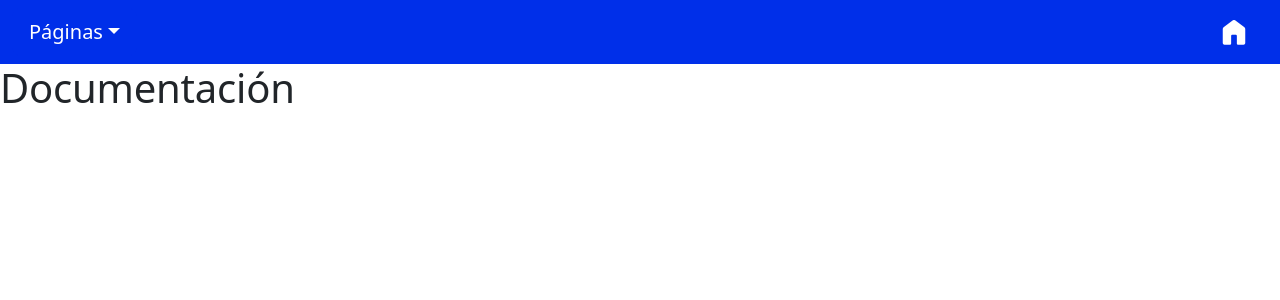
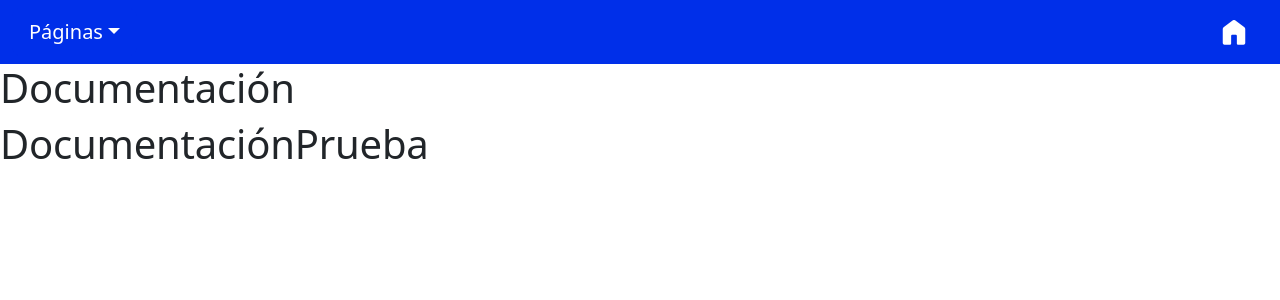
Before and after one commit to Diego2436/frontend_TT, a React (Vite) app: page /documentacion in a window 1280 px wide. Shown: the top 300 px of the page. Built offline with nearby package versions, Linux system fonts and the light colour scheme.

Commit message:
Segundo commit

```diff
--- a/src/Pages/Main/documentation.jsx
+++ b/src/Pages/Main/documentation.jsx
@@ -8,8 +8,10 @@ const Documentation = () => {
 
 
     return (
+        <>
         <h1>Documentación</h1>
-
+        <h1>DocumentaciónPrueba</h1>
+        </>
     );
 };
 
```
